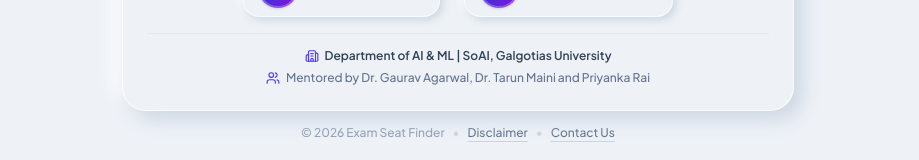
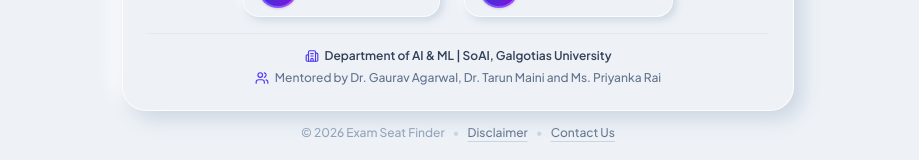
Before and after one commit to tanmay270407/Exam-Seat-Finder, a React (Vite) app: page / in a window 1280 px wide. Shown: the part 683-843 px from the top of the page, without its empty margins (182-1101 px from the left). Built offline with nearby package versions, Linux system fonts and the light colour scheme.

Commit message:
style: update mentor title in footer
Add "Ms." prefix to Priyanka Rai's name for professional consistency.

```diff
--- a/src/App.tsx
+++ b/src/App.tsx
@@ -1215,7 +1215,7 @@ export default function App() {
               <div className="flex items-center justify-center gap-1.5 flex-wrap">
                 <Users className="w-3.5 h-3.5 text-indigo-600 shrink-0" />
                 <span className="text-slate-500">
-                  Mentored by Dr. Gaurav Agarwal, Dr. Tarun Maini and Priyanka Rai
+                  Mentored by Dr. Gaurav Agarwal, Dr. Tarun Maini and Ms. Priyanka Rai
                 </span>
               </div>
             </div>
```
